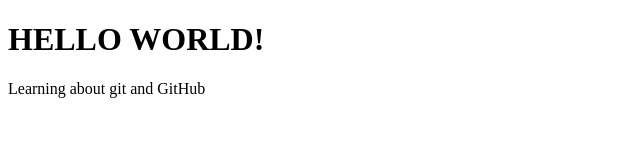
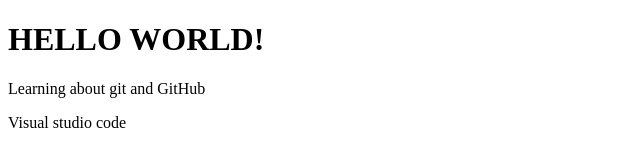
Before and after one commit to RyderDProgrammer/HelloWorldSourceControl, a plain HTML site: page index.html in a window 1280 px wide. Shown: the whole page, without its empty margins (0-640 px from the left). Drawn offline with Linux system fonts and the light colour scheme.

Commit message:
Added 2nd p element.

```diff
--- a/index.html
+++ b/index.html
@@ -10,5 +10,6 @@
     <h1>HELLO WORLD!</h1>
 
     <p>Learning about git and GitHub</p>
+    <p>Visual studio code</p>
 </body>
 </html>
```
